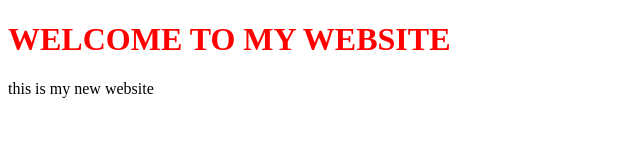
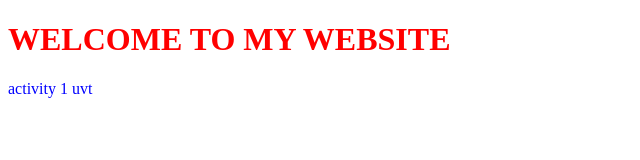
Before and after one commit to kamar-dargaa/project, a plain HTML site: page index.html in a window 1280 px wide. Shown: the whole page, without its empty margins (0-640 px from the left). Drawn offline with Linux system fonts and the light colour scheme.

Commit message:
upadated site

```diff
--- a/index.html
+++ b/index.html
@@ -8,6 +8,6 @@
 </head>
 <body>
     <h1>WELCOME TO MY WEBSITE</h1>
-    <P>this is my new website</P>
+    <P>activity 1 uvt</P>
 </body>
 </html>
--- a/style.css
+++ b/style.css
@@ -1 +1,2 @@
 h1{color: red;}
+p{color: blue;}
```
